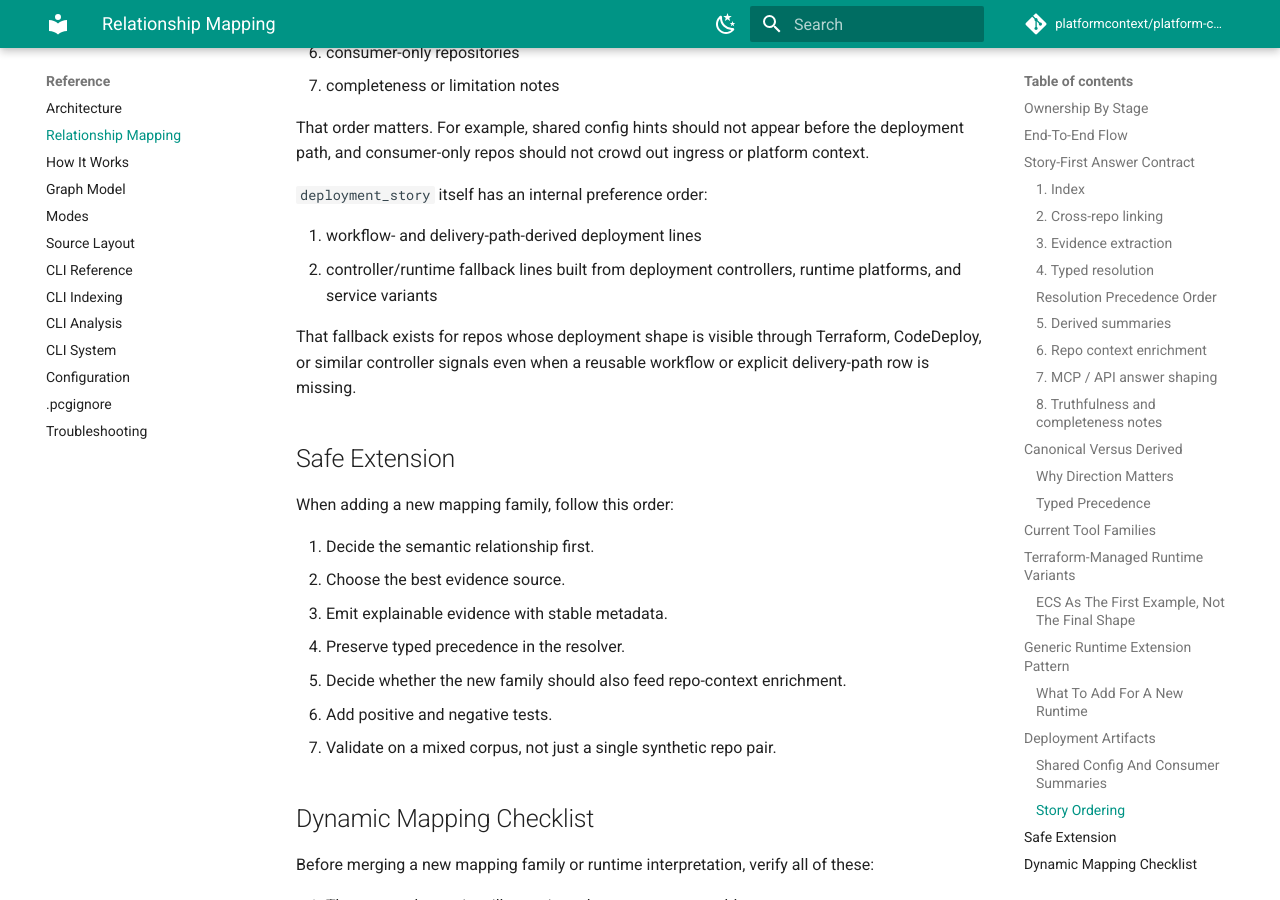
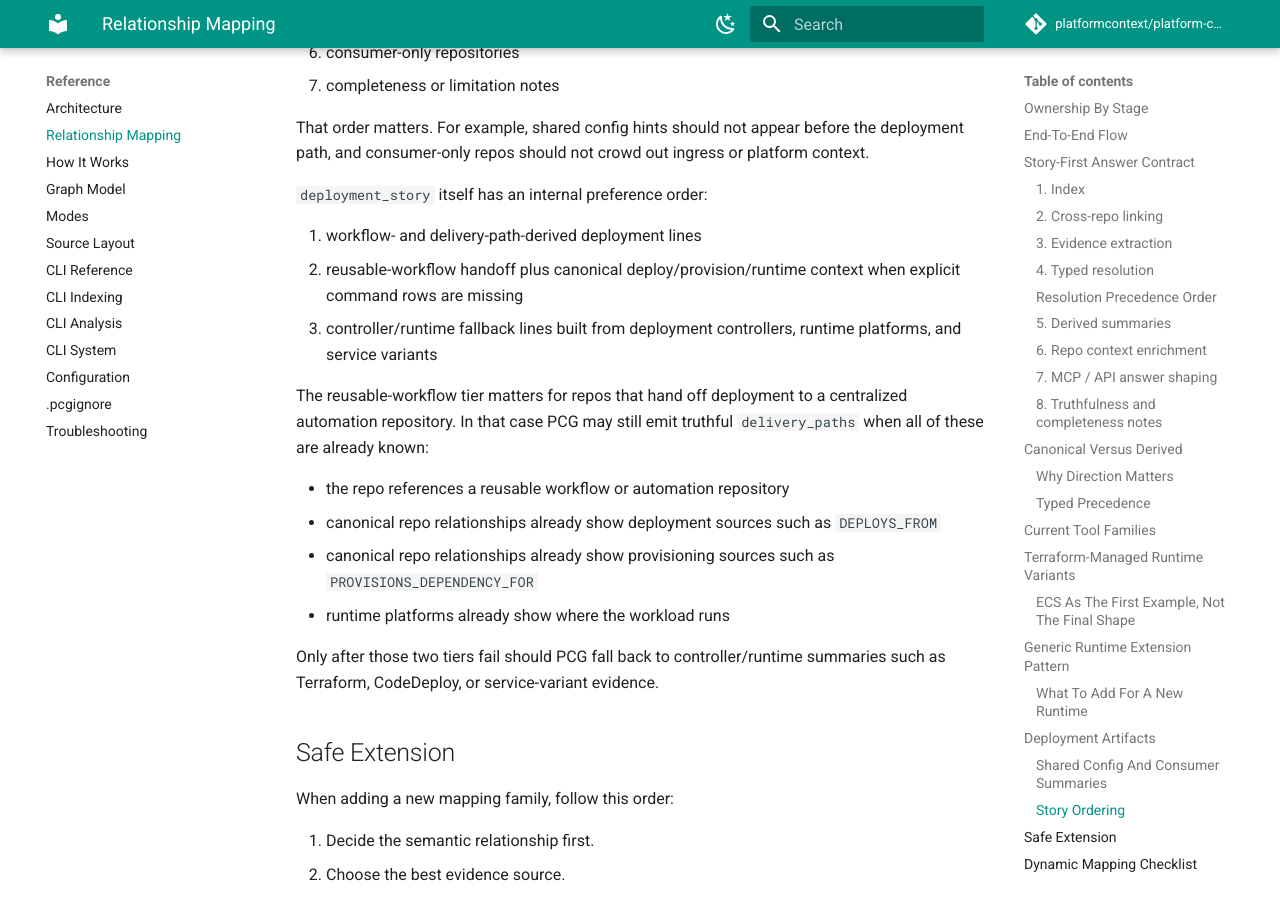
Before and after one commit to platformcontext/platform-context-graph, an MkDocs documentation site: the page built from docs/docs/reference/relationship-mapping.md, in a window 1280 px wide and 900 px high, scrolled down 10952 px. Built offline with MkDocs 1.6.1 and Material for MkDocs 9.7.7, drawn with Linux system fonts in a browser that asks for light colours; comment, search, counter and statistics services are not loaded.

Commit message:
Document delivery-path fallback ordering

```diff
--- a/docs/docs/reference/relationship-mapping.md
+++ b/docs/docs/reference/relationship-mapping.md
@@ -332,9 +332,17 @@ That order matters. For example, shared config hints should not appear before th
 `deployment_story` itself has an internal preference order:
 
 1. workflow- and delivery-path-derived deployment lines
-2. controller/runtime fallback lines built from deployment controllers, runtime platforms, and service variants
+2. reusable-workflow handoff plus canonical deploy/provision/runtime context when explicit command rows are missing
+3. controller/runtime fallback lines built from deployment controllers, runtime platforms, and service variants
 
-That fallback exists for repos whose deployment shape is visible through Terraform, CodeDeploy, or similar controller signals even when a reusable workflow or explicit delivery-path row is missing.
+The reusable-workflow tier matters for repos that hand off deployment to a centralized automation repository. In that case PCG may still emit truthful `delivery_paths` when all of these are already known:
+
+- the repo references a reusable workflow or automation repository
+- canonical repo relationships already show deployment sources such as `DEPLOYS_FROM`
+- canonical repo relationships already show provisioning sources such as `PROVISIONS_DEPENDENCY_FOR`
+- runtime platforms already show where the workload runs
+
+Only after those two tiers fail should PCG fall back to controller/runtime summaries such as Terraform, CodeDeploy, or service-variant evidence.
 
 ## Safe Extension
 
```
Also changed, not shown: docs/docs/guides/mcp-guide.md (+1 -1 lines), src/platform_context_graph/relationships/README.md.
